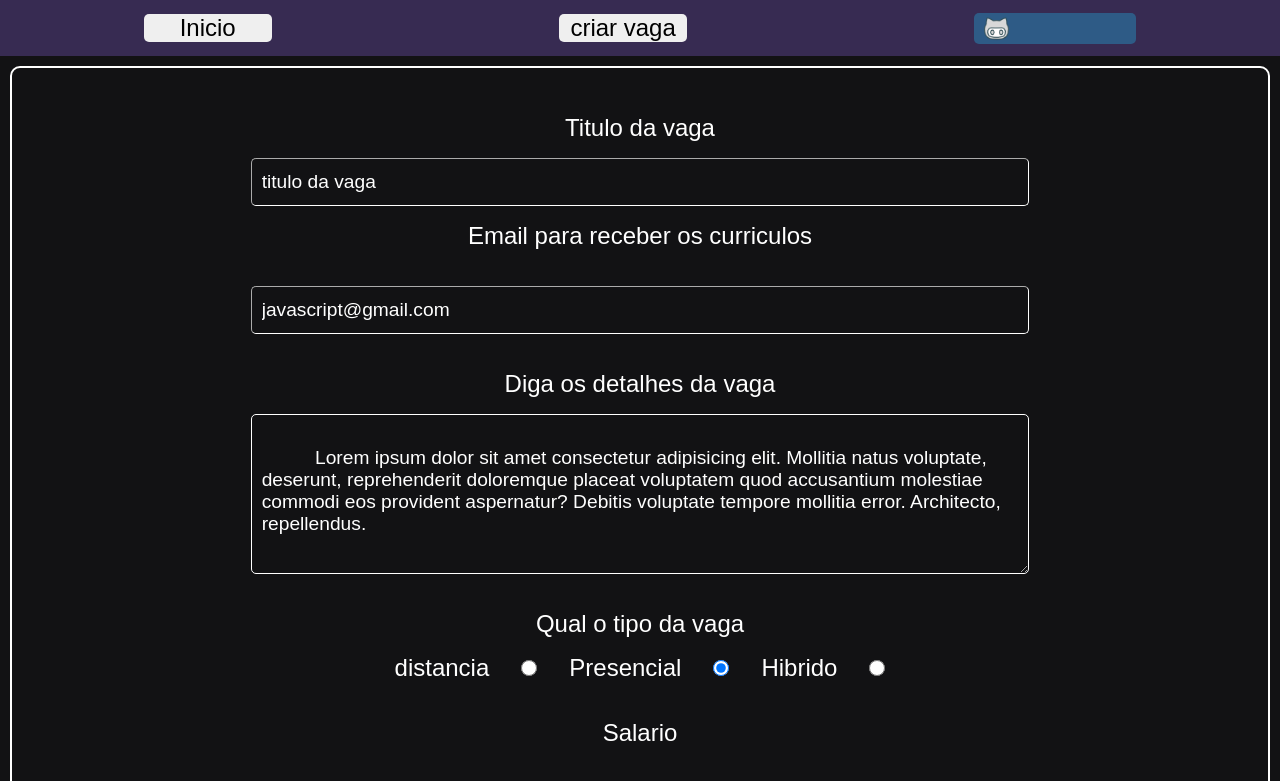
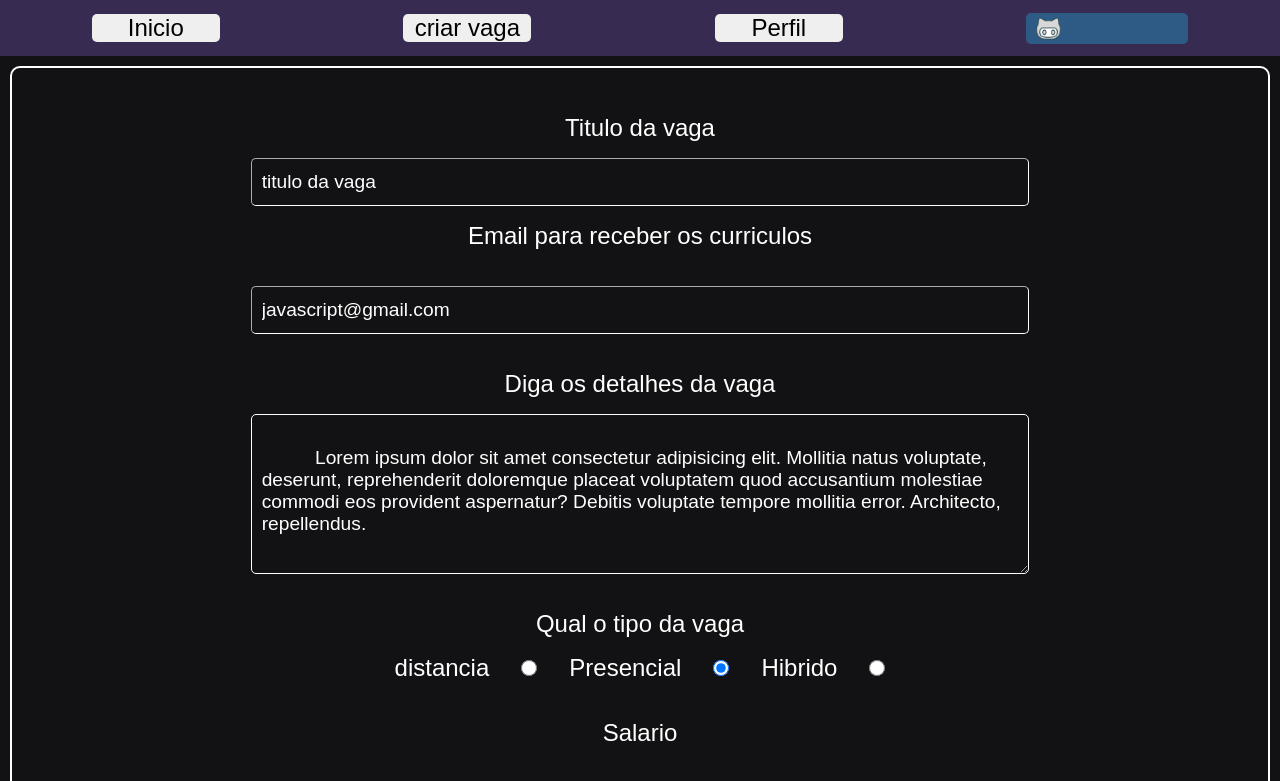
Before and after one commit to denner-august/JobNow, a Next.js app in the folder job-now/: page /CreateJob in a window 1280 px wide. Shown: the top 781 px of the page. Built offline with nearby package versions, Linux system fonts and the light colour scheme; no server answers.

Commit message:
Update index.tsx

```diff
--- a/job-now/components/homePage/components/headerLogin/index.tsx
+++ b/job-now/components/homePage/components/headerLogin/index.tsx
@@ -6,6 +6,7 @@ import styles from "./headerDefault.module.scss";
 
 import Router from "next/router";
 import { signOut } from "next-auth/react";
+import Link from "next/link";
 
 export function HeaderDefaul() {
   const { user } = useContext(Context);
@@ -29,12 +30,13 @@ export function HeaderDefaul() {
           Inicio
         </button>
 
-        <button
-          className={styles.button}
-          onClick={() => Router.push("/CreateJob")}
-        >
-          criar vaga
-        </button>
+        <Link href="/CreateJob">
+          <button className={styles.button}>criar vaga</button>
+        </Link>
+
+        <Link href="/perfil">
+          <button className={styles.button}>Perfil</button>
+        </Link>
 
         <button className={styles.perfil} onClick={Logout}>
           <Image
```
